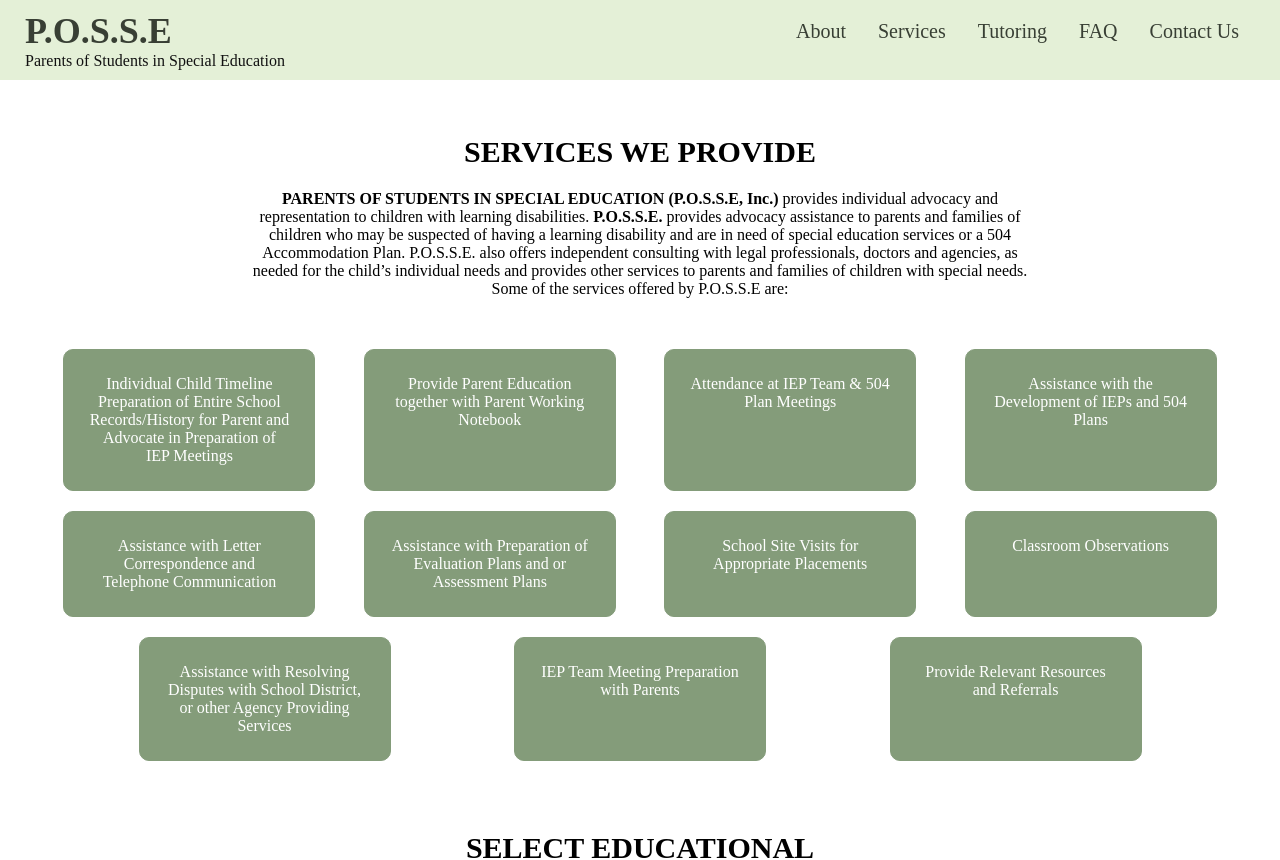
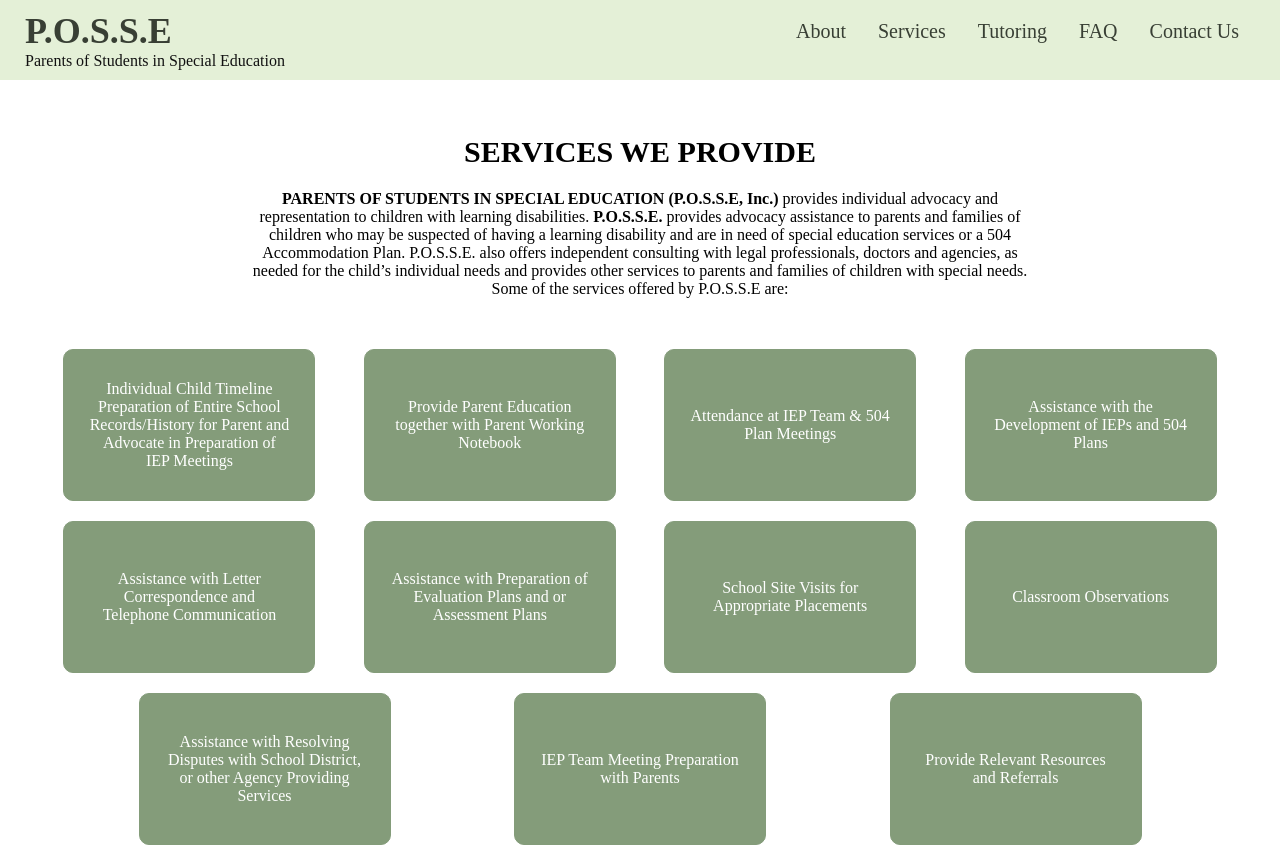
Before and after one commit to devNroses/p.o.s.s.e, a Nuxt app: page /services in a window 1280 px wide. Shown: the top 860 px of the page. Built offline with nearby package versions, Linux system fonts and the light colour scheme.

Commit message:
(refactor) fixing the alignment

```diff
--- a/pages/services.vue
+++ b/pages/services.vue
@@ -267,6 +267,11 @@ San Diego, CA 92127`,
       margin: 10px;
       padding: 25px;
       text-align: center;
+      min-height: 100px;
+      display: flex;
+      justify-content: center;
+      align-content: center;
+      align-items: center;
     }
   }
 }
```
